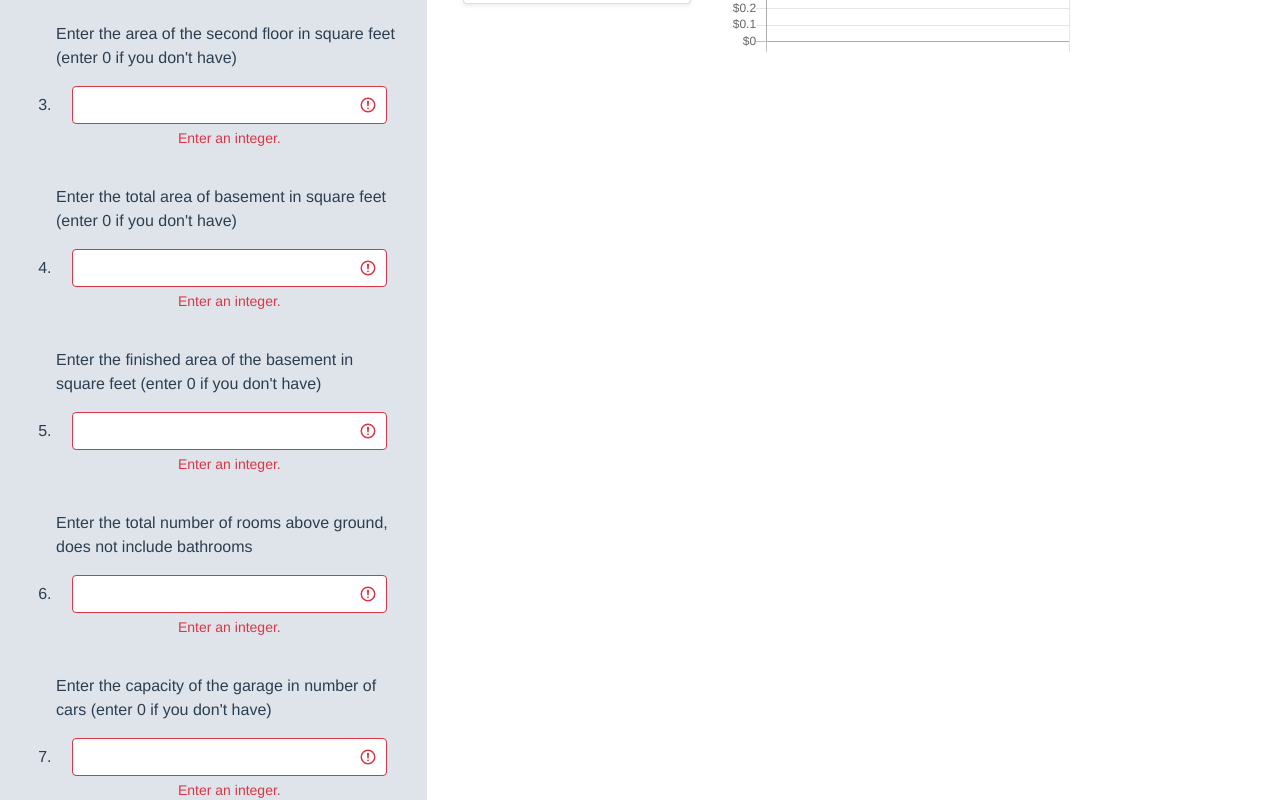
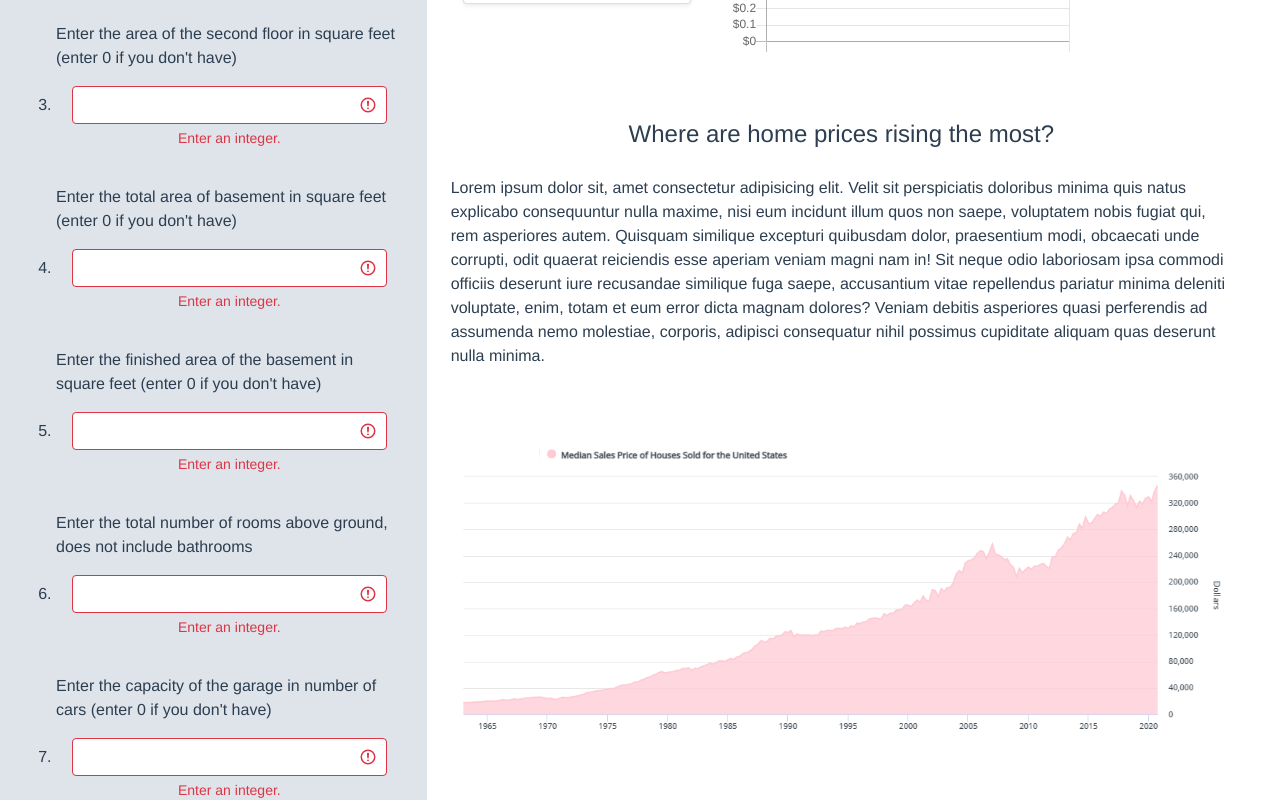
Before and after one commit to Fibfractal/AI-House-Price-Predictor, a Vue app in the folder frontend/: page / in a window 1280 px wide. Shown: the part 520-1320 px from the top of the page. Built offline with nearby package versions, Linux system fonts and the light colour scheme; no server answers.

Commit message:
Added text and price history of USA

```diff
--- a/frontend/src/views/Predict.vue
+++ b/frontend/src/views/Predict.vue
@@ -144,6 +144,21 @@
                                     <div class="col-12 col-md-4 mt-5"></div>
                                 </div>
                             </div>
+
+                        <div class="row">
+                            <div class="col-12 mt-5">
+                                <h4>Where are home prices rising the most?</h4>
+                                <p class = "input-info">Lorem ipsum dolor sit, amet consectetur adipisicing elit. Velit sit perspiciatis doloribus minima quis natus explicabo consequuntur nulla maxime, nisi eum incidunt illum quos non saepe, voluptatem nobis fugiat qui, rem asperiores autem. Quisquam similique excepturi quibusdam dolor, praesentium modi, obcaecati unde corrupti, odit quaerat reiciendis esse aperiam veniam magni nam in! Sit neque odio laboriosam ipsa commodi officiis deserunt iure recusandae similique fuga saepe, accusantium vitae repellendus pariatur minima deleniti voluptate, enim, totam et eum error dicta magnam dolores? Veniam debitis asperiores quasi perferendis ad assumenda nemo molestiae, corporis, adipisci consequatur nihil possimus cupiditate aliquam quas deserunt nulla minima.</p>
+                            </div>
+
+                        </div>
+
+                        <div class="row">
+                            <div class="col-12 mt-5">
+                                <img src="src\assets\usaHousemarket.png" class="img-fluid" alt="Responsive image">
+                            </div>
+                        </div>
+
                         </div>
                     </div>
 
```
Also changed, not shown: frontend/src/assets/usaHouseMarket.png (added).
